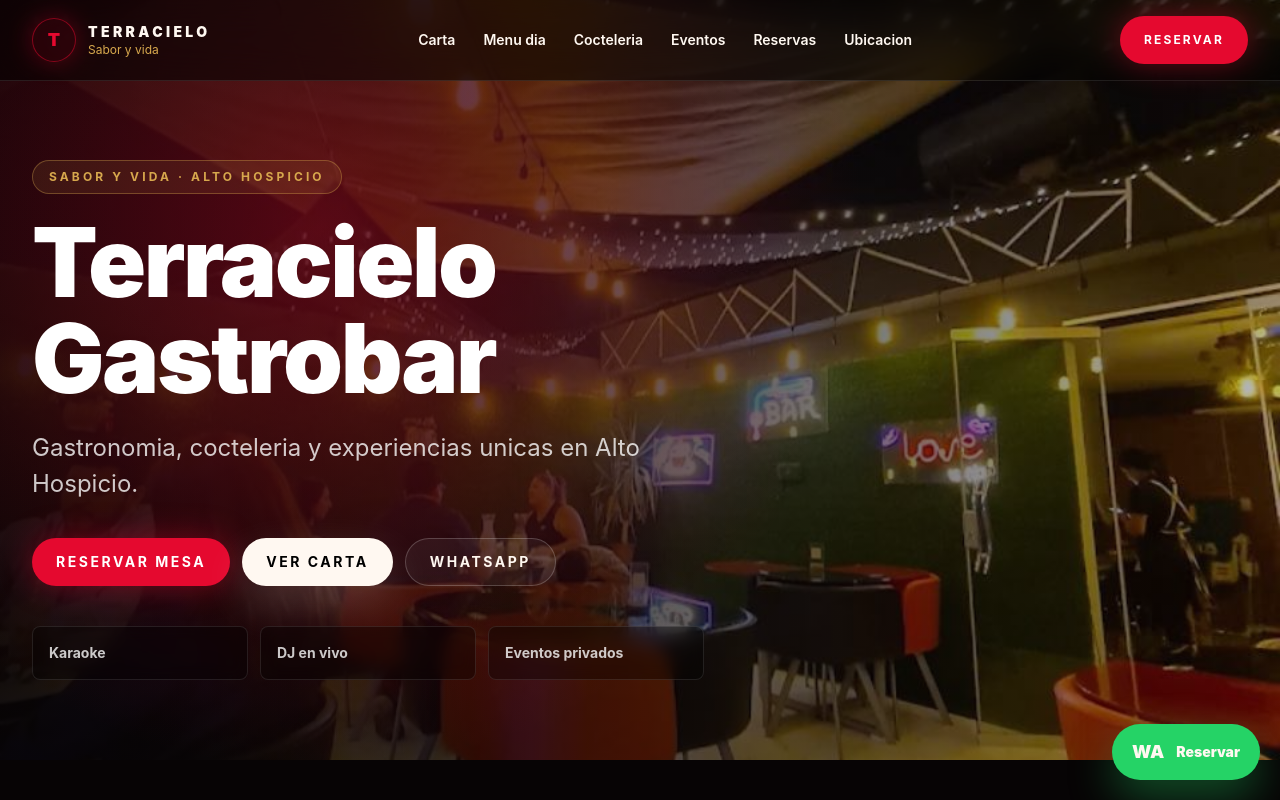
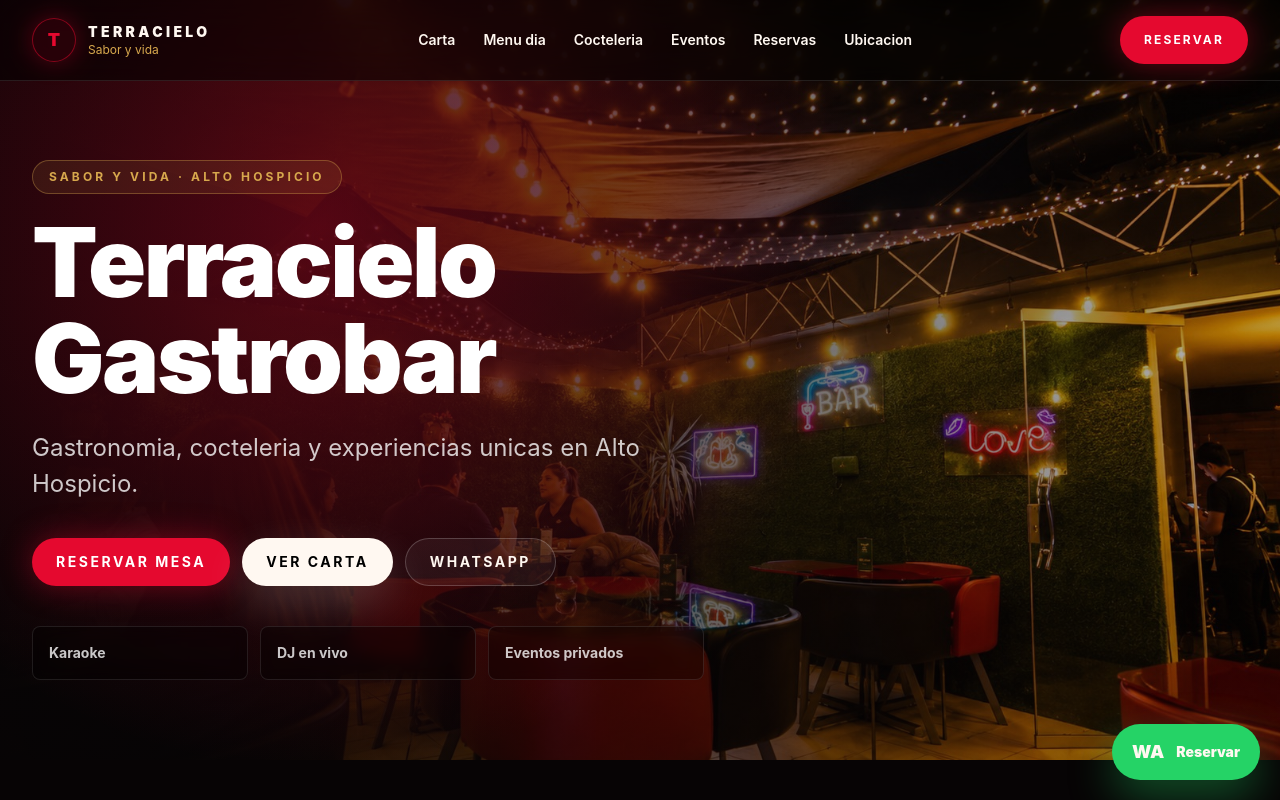
Before and after one commit to shidalgovaldivia-eng/terracielo, a Next.js app: page / in a window 1280 px wide. Shown: the top 800 px of the page. Built offline with nearby package versions, Linux system fonts and the light colour scheme.

Commit message:
Se modifica resolución de foto de la pantalla principal

```diff
--- a/src/data/site.ts
+++ b/src/data/site.ts
@@ -45,7 +45,7 @@ export const navItems: NavItem[] = [
 ];
 
 export const heroImage: ImageAsset = {
-  src: "/images/terracielo/terraza-luces.jpg",
+  src: "/images/terracielo/1-Photo-1.jpg",
   alt: "Terraza nocturna de Terracielo Gastrobar con luces calidas"
 };
 
```
Also changed, not shown: public/images/terracielo/1-Photo-1.jpg (added).
